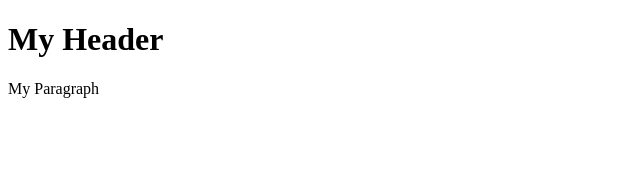
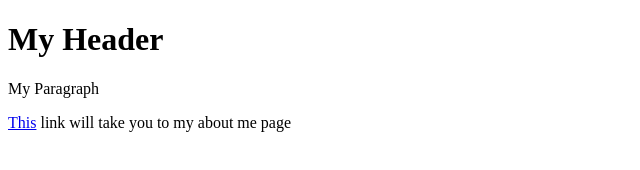
Before and after one commit to TomJensWilliams/tomjenswilliams.github.io, a plain HTML site: page index.html in a window 1280 px wide. Shown: the whole page, without its empty margins (0-640 px from the left). Drawn offline with Linux system fonts and the light colour scheme.

Commit message:
Update index.html

```diff
--- a/index.html
+++ b/index.html
@@ -6,5 +6,6 @@
   <body>
     <h1>My Header</h1>
     <p>My Paragraph</p>
+    <p><a href = "aboutMe.html">This</a> link will take you to my about me page</p>
   </body>
 </html>
```
